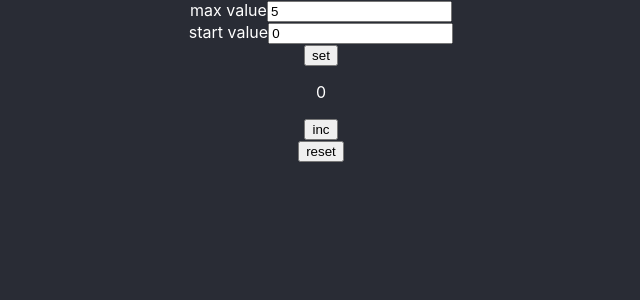
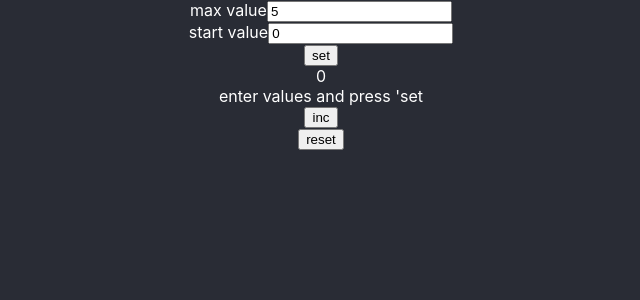
Before and after one commit to DmitryKhiliuk/counter, a React (Create React App) app: page / in a window 1280 px wide. Shown: the top 300 px of the page, without its empty margins (319-959 px from the left). Built offline with nearby package versions, Linux system fonts and the light colour scheme.

Commit message:
without focus and disable

```diff
--- a/src/App.css
+++ b/src/App.css
@@ -3,3 +3,12 @@
   color: white;
 
 }
+
+
+.error {
+  border: red 1px solid;
+}
+
+.error-message {
+  color: red;
+}
--- a/src/App.tsx
+++ b/src/App.tsx
@@ -20,6 +20,18 @@ function App() {
 
     const numbReset = () => setNumb(+start)
 
+    let inputClassMax = '';
+    let inputClassStart = '';
+    if (+start < 0 ||
+        +start === +max ||
+        +start > +max) {
+        inputClassStart += 'error'
+    }
+    if (+max < 0 ||
+        +start === +max ||
+        +start > +max) {
+        inputClassMax += 'error'
+    }
 
 
 
@@ -58,11 +70,17 @@ function App() {
                       setMax={setMax}
                       start={start}
                       setStart={setStart}
-                      setLSHandler={setLSHandler}/>
+                      setLSHandler={setLSHandler}
+                      inputClassStart={inputClassStart}
+                      inputClassMax={inputClassMax}/>
         <CounterMain numbInc={numbInc}
                      numbReset={numbReset}
                      numb={numb}
-                     start={start}/>
+                     start={start}
+                     max={max}
+                     inputClassStart={inputClassStart}
+                     inputClassMax={inputClassMax}/>
+
     </div>
   );
 }
--- a/src/components/CounterMain/CounterMain.tsx
+++ b/src/components/CounterMain/CounterMain.tsx
@@ -8,6 +8,9 @@ type CounterMainType = {
     numbReset: () => void
     numb: number
     start: string
+    max: string
+    inputClassStart: string
+    inputClassMax: string
 }
 
 
@@ -19,7 +22,10 @@ export const CounterMain = (props:CounterMainType) => {
     return (
         <div>
             <CounterMainTable numb={props.numb}
-                              start={props.start}/>
+                              start={props.start}
+                              max={props.max}
+                              inputClassStart={props.inputClassStart}
+                              inputClassMax={props.inputClassMax}/>
             <CounterMainButton numbInc={props.numbInc}
                                numbReset={props.numbReset}
                                />
--- a/src/components/CounterMain/CounterMainTable.tsx
+++ b/src/components/CounterMain/CounterMainTable.tsx
@@ -3,13 +3,18 @@ import React from 'react';
 type CounterMainTableType = {
     numb: number
     start: string
+    max: string
+    inputClassStart: string
+    inputClassMax: string
 }
 
 
 export const CounterMainTable = (props:CounterMainTableType) => {
     return (
         <div>
-            <p>{props.numb}</p>
+            {!props.inputClassStart && <div>{props.numb}</div>}
+            <div>enter values and press 'set</div>
+            {props.inputClassStart && <div>Incorrect value!</div>}
         </div>
     );
 };
--- a/src/components/CounterValue/CounterValue.tsx
+++ b/src/components/CounterValue/CounterValue.tsx
@@ -8,6 +8,8 @@ type CounterValueType = {
     setMax: (max: string) => void
     setStart: (start: string) => void
     setLSHandler: () => void
+    inputClassStart: string
+    inputClassMax: string
 }
 
 
@@ -15,8 +17,17 @@ export const CounterValue = (props:CounterValueType) => {
 
     return (
         <div>
-            <CounterValueTable max={props.max} setMax={props.setMax} start={props.start} setStart={props.setStart} />
-            <CounterValueButton max={props.max} setMax={props.setMax} start={props.start} setStart={props.setStart} setLSHandler={props.setLSHandler}/>
+            <CounterValueTable max={props.max}
+                               setMax={props.setMax}
+                               start={props.start}
+                               setStart={props.setStart}
+                               inputClassStart={props.inputClassStart}
+                               inputClassMax={props.inputClassMax}/>
+            <CounterValueButton max={props.max}
+                                setMax={props.setMax}
+                                start={props.start}
+                                setStart={props.setStart}
+                                setLSHandler={props.setLSHandler}/>
         </div>
     );
 };
--- a/src/components/CounterValue/CounterValueTable.tsx
+++ b/src/components/CounterValue/CounterValueTable.tsx
@@ -6,16 +6,26 @@ type CounterValueTableType = {
     start: string
     setMax: (max: string) => void
     setStart: (start: string) => void
+    inputClassStart: string
+    inputClassMax: string
 }
 
 
 export const CounterValueTable = (props:CounterValueTableType) => {
 
 
+
+
     return (
         <div>
-            <Input nameInput={'max value'} callBackInput={props.setMax} value={props.max}/>
-            <Input nameInput={'start value'} callBackInput={props.setStart} value={props.start}/>
+            <Input nameInput={'max value'}
+                   callBackInput={props.setMax}
+                   value={props.max}
+                   inputClass={props.inputClassMax}/>
+            <Input nameInput={'start value'}
+                   callBackInput={props.setStart}
+                   value={props.start}
+                   inputClass={props.inputClassStart}/>
         </div>
     );
 };
--- a/src/components/CounterValue/Input.tsx
+++ b/src/components/CounterValue/Input.tsx
@@ -4,6 +4,7 @@ type InputType = {
     nameInput: string
     callBackInput: (value:string) => void
     value: string
+    inputClass: string
 }
 
 
@@ -16,7 +17,11 @@ const onChangeHandler = (e:ChangeEvent<HTMLInputElement>) => {
     return (
         <div>
             <span>{props.nameInput}</span>
-            <input type="number" onChange={onChangeHandler} value={props.value}/>
+            <input type="number"
+                   onChange={onChangeHandler}
+                   value={props.value}
+
+                   className={props.inputClass}/>
         </div>
     );
 };
```
